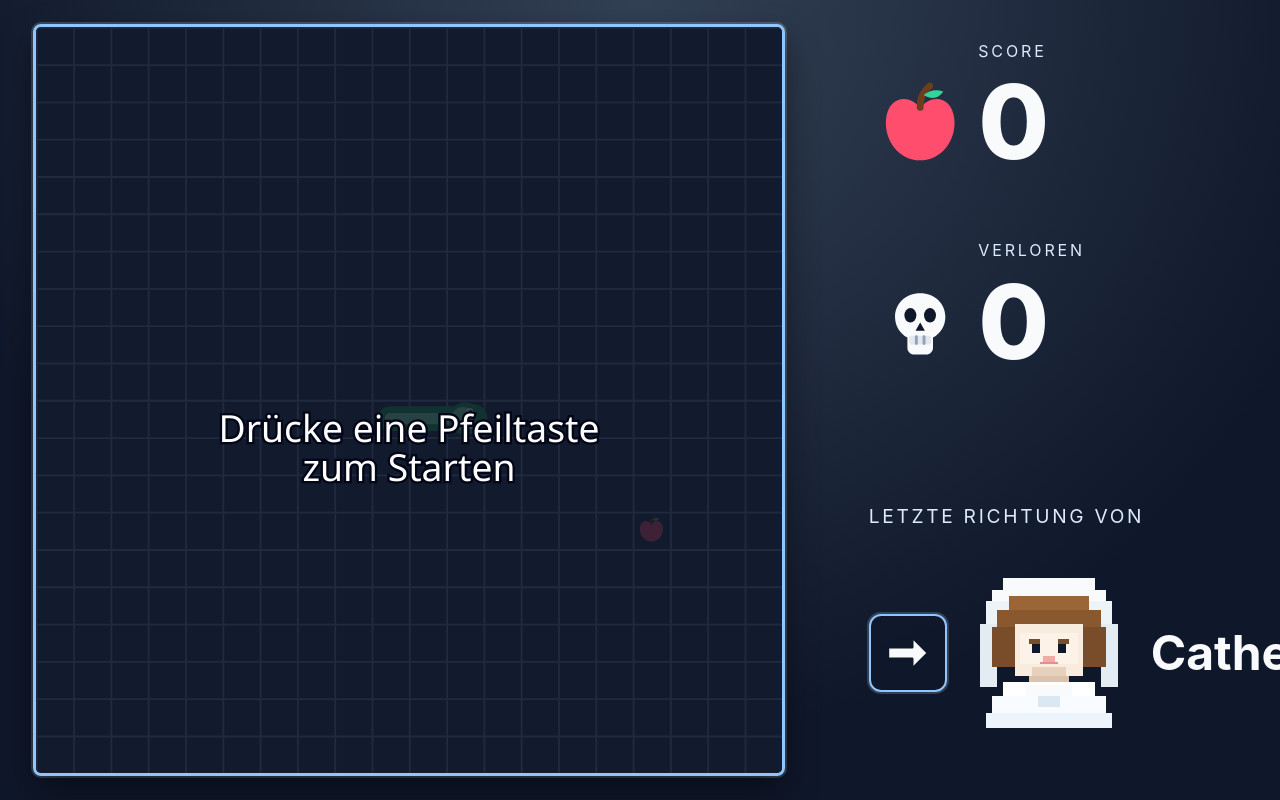
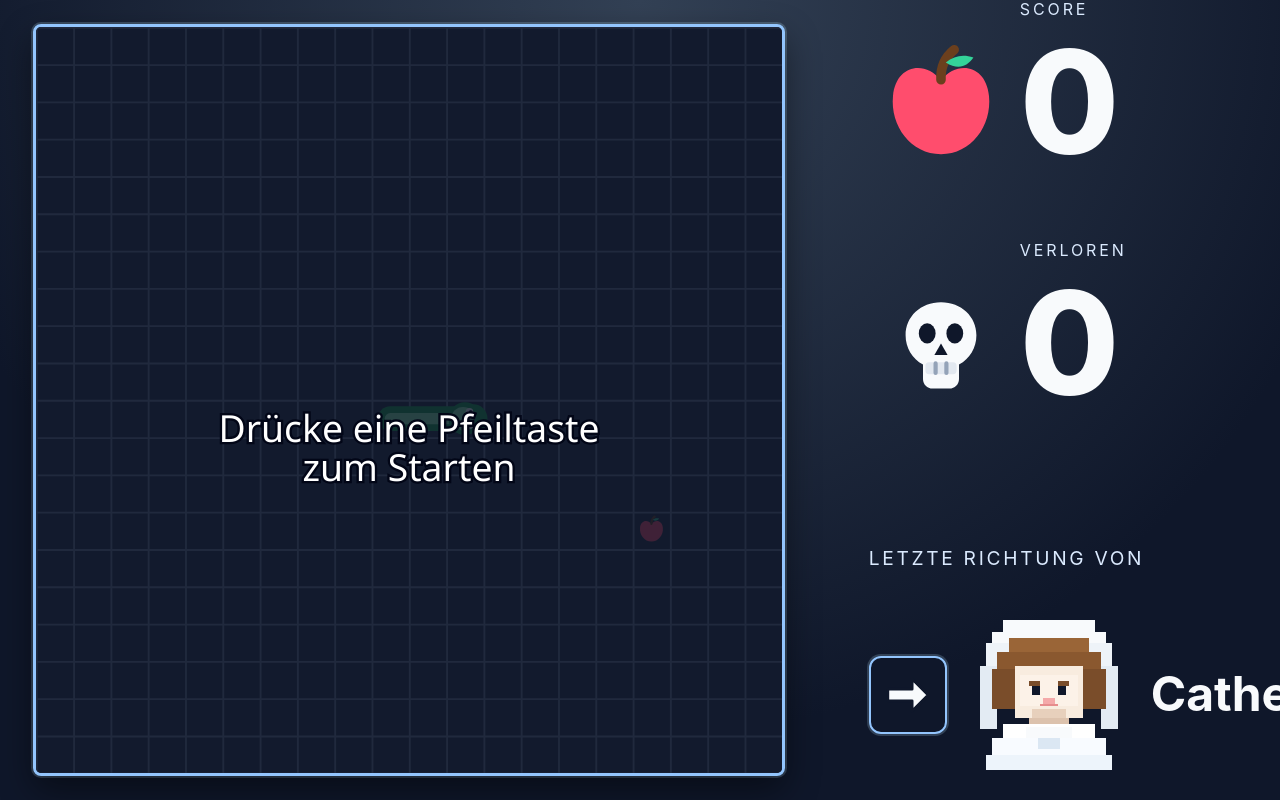
Before and after one commit to DominikDiner/hochzeit_cs, a Vue app in the folder snake/: page / in a window 1280 px wide. Built offline with nearby package versions, Linux system fonts and the light colour scheme; the HTML template or start-up script is replaced by a standard one.

Commit message:
score größe

```diff
--- a/snake/src/App.vue
+++ b/snake/src/App.vue
@@ -710,7 +710,7 @@ onUnmounted(() => {
 }
 
 .hud {
-  --counter-size: clamp(4rem, 8vw, 7rem);
+  --counter-size: 9rem;
   display: flex;
   flex-direction: column;
   align-items: flex-start;
```
